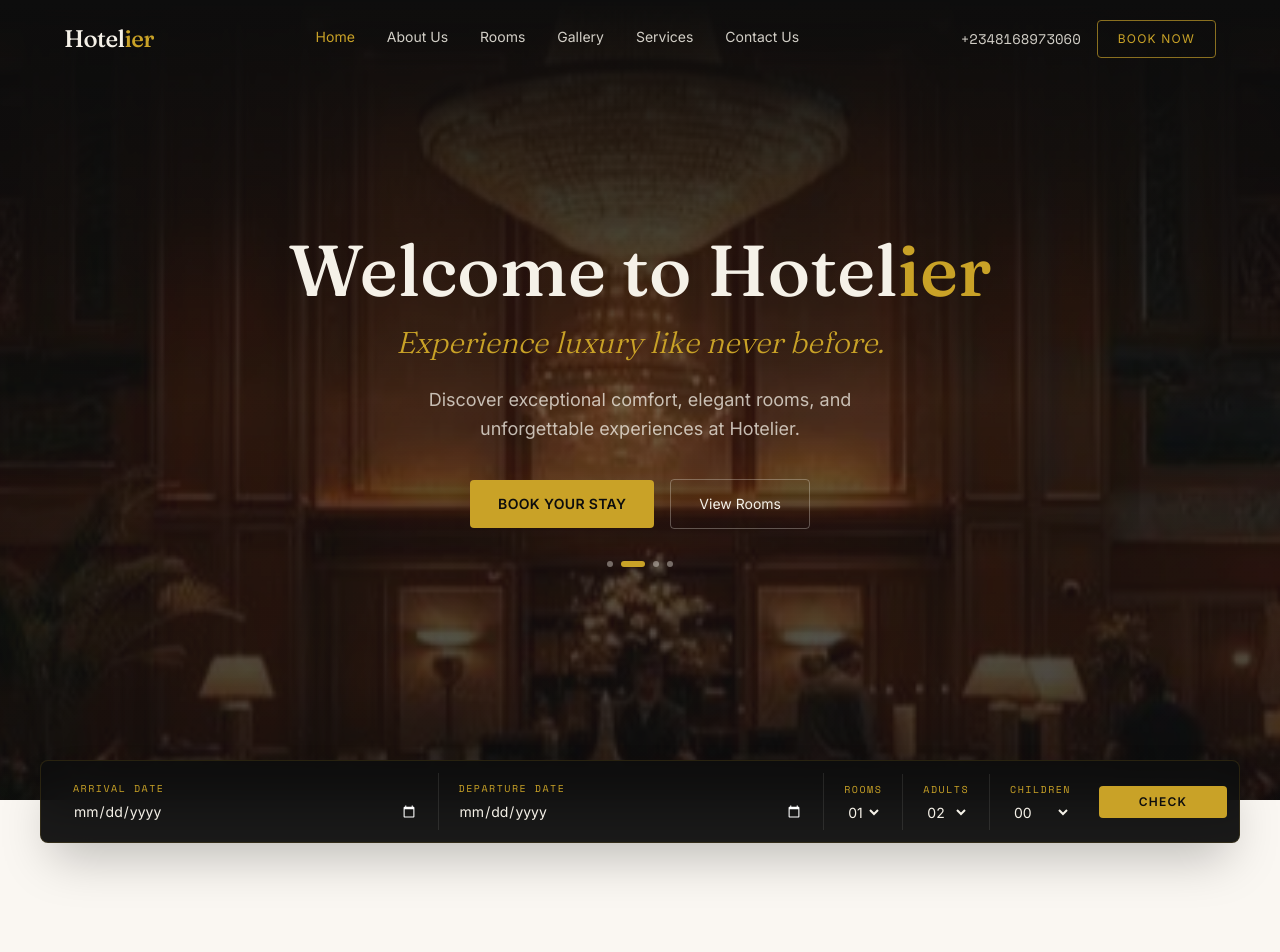
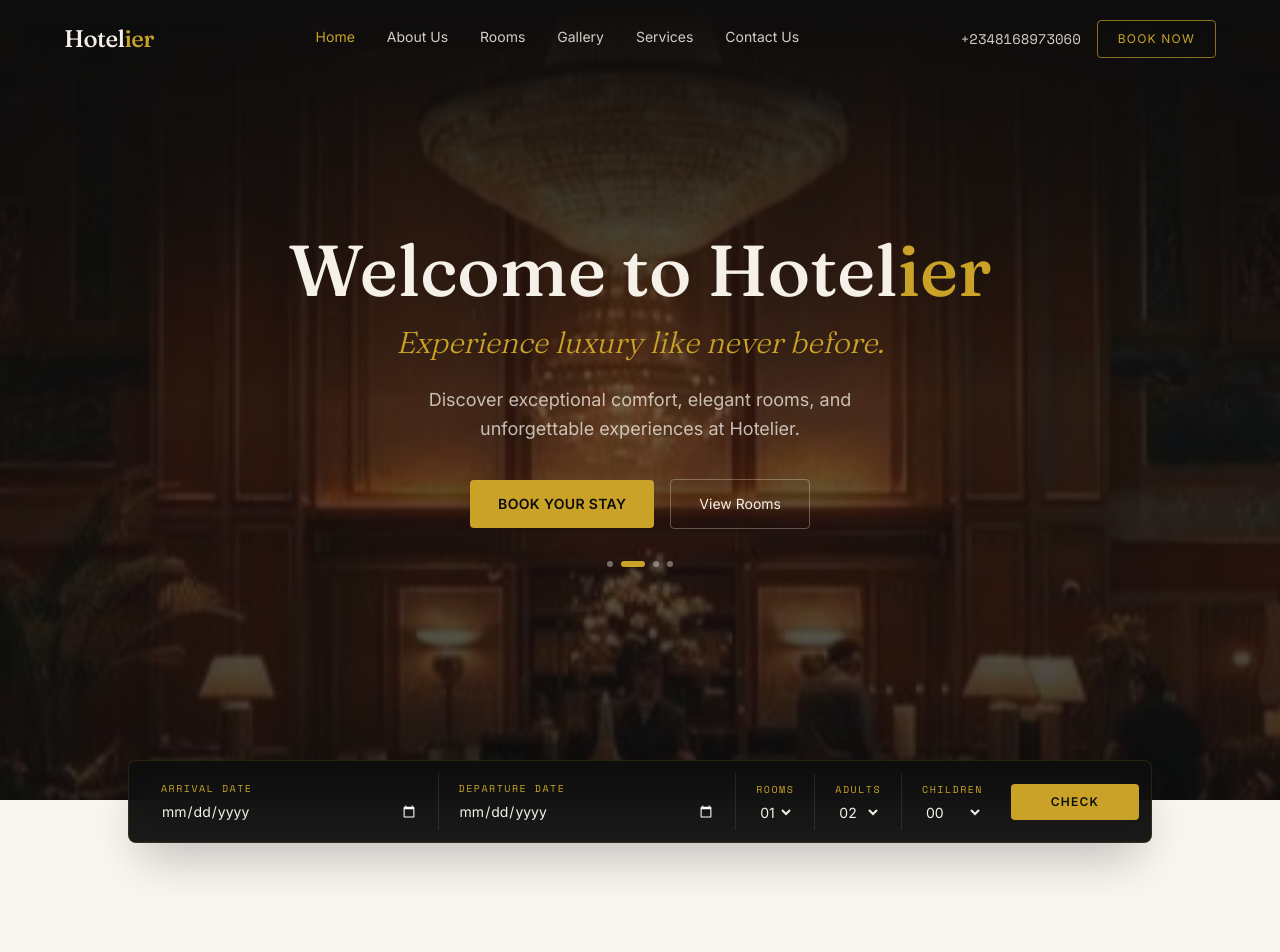
Before and after one commit to AghoghoOgbotor18/hotelier, a Next.js app: page / in a window 1280 px wide. Shown: the top 952 px of the page. Built offline with nearby package versions, Linux system fonts and the light colour scheme.

Commit message:
fix: stop search bar overlay from blocking Hero clicks by using pointer-events-auto for the actual form cards

```diff
--- a/src/app/components/Home/BookingSearchBar.jsx
+++ b/src/app/components/Home/BookingSearchBar.jsx
@@ -37,40 +37,86 @@ export default function BookingSearchBar() {
     return (
         <form
         onSubmit={handleCheck}
-        className="grid grid-cols-2 gap-x-6 gap-y-5 rounded-lg -mt-25 md:-mt-10 m-10 border border-brass/15 bg-ink/95 p-6 shadow-2xl backdrop-blur-xl sm:grid-cols-3 lg:flex lg:items-center lg:gap-0 lg:p-3"
+        className="grid grid-cols-2 gap-x-6 gap-y-5 rounded-lg border border-brass/15 bg-ink/95 p-6 shadow-2xl backdrop-blur-xl sm:grid-cols-3 lg:flex lg:items-center lg:gap-0 lg:p-3"
         >
+        {/* Arrival */}
         <label className="flex flex-col gap-1.5 lg:flex-1 lg:border-r lg:border-ivory/10 lg:px-5 lg:py-2">
             <FieldLabel>Arrival Date</FieldLabel>
-                <input type="date" required value={checkIn} onChange={(e) => setCheckIn(e.target.value)} className="bg-transparent font-sans text-sm text-ivory outline-none [color-scheme:dark]" />
+            <input
+            type="date"
+            required
+            value={checkIn}
+            onChange={(e) => setCheckIn(e.target.value)}
+            className="appearance-auto bg-transparent font-sans text-sm text-ivory outline-none [color-scheme:dark]"
+            />
         </label>
 
+        {/* Departure */}
         <label className="flex flex-col gap-1.5 lg:flex-1 lg:border-r lg:border-ivory/10 lg:px-5 lg:py-2">
             <FieldLabel>Departure Date</FieldLabel>
-                <input type="date" required min={checkIn || undefined} value={checkOut} onChange={(e) => setCheckOut(e.target.value)} className="bg-transparent font-sans text-sm text-ivory outline-none [color-scheme:dark]" />
+            <input
+            type="date"
+            required
+            min={checkIn || undefined}
+            value={checkOut}
+            onChange={(e) => setCheckOut(e.target.value)}
+            className="appearance-auto bg-transparent font-sans text-sm text-ivory outline-none [color-scheme:dark]"
+            />
         </label>
 
+        {/* Rooms */}
         <label className="flex flex-col gap-1.5 lg:border-r lg:border-ivory/10 lg:px-5 lg:py-2">
             <FieldLabel>Rooms</FieldLabel>
-                <select value={rooms} onChange={(e) => setRooms(Number(e.target.value))} className="bg-transparent font-sans text-sm text-ivory outline-none">
-                {ROOM_OPTIONS.map((n) => <option key={n} value={n} className="bg-ink text-ivory">{String(n).padStart(2, '0')}</option>)}
+            <select
+            value={rooms}
+            onChange={(e) => setRooms(Number(e.target.value))}
+            className="bg-transparent font-sans text-sm text-ivory outline-none"
+            >
+            {ROOM_OPTIONS.map((n) => (
+                <option key={n} value={n} className="bg-ink text-ivory">
+                {String(n).padStart(2, '0')}
+                </option>
+            ))}
             </select>
         </label>
 
+        {/* Adults */}
         <label className="flex flex-col gap-1.5 lg:border-r lg:border-ivory/10 lg:px-5 lg:py-2">
             <FieldLabel>Adults</FieldLabel>
-                <select value={adults} onChange={(e) => setAdults(Number(e.target.value))} className="bg-transparent font-sans text-sm text-ivory outline-none">
-                {GUEST_OPTIONS.map((n) => <option key={n} value={n} className="bg-ink text-ivory">{String(n).padStart(2, '0')}</option>)}
+            <select
+            value={adults}
+            onChange={(e) => setAdults(Number(e.target.value))}
+            className="bg-transparent font-sans text-sm text-ivory outline-none"
+            >
+            {GUEST_OPTIONS.map((n) => (
+                <option key={n} value={n} className="bg-ink text-ivory">
+                {String(n).padStart(2, '0')}
+                </option>
+            ))}
             </select>
         </label>
 
+        {/* Children */}
         <label className="flex flex-col gap-1.5 lg:px-5 lg:py-2">
             <FieldLabel>Children</FieldLabel>
-                <select value={children} onChange={(e) => setChildren(Number(e.target.value))} className="bg-transparent font-sans text-sm text-ivory outline-none">
-                {GUEST_OPTIONS.map((n) => <option key={n} value={n} className="bg-ink text-ivory">{String(n).padStart(2, '0')}</option>)}
+            <select
+            value={children}
+            onChange={(e) => setChildren(Number(e.target.value))}
+            className="bg-transparent font-sans text-sm text-ivory outline-none"
+            >
+            {GUEST_OPTIONS.map((n) => (
+                <option key={n} value={n} className="bg-ink text-ivory">
+                {String(n).padStart(2, '0')}
+                </option>
+            ))}
             </select>
         </label>
 
-            <button type="submit" className="col-span-2 rounded-sm bg-brass py-3.5 font-sans text-xs font-semibold uppercase tracking-widest text-ink transition hover:opacity-90 sm:col-span-3 lg:col-span-1 lg:ml-2 lg:h-full lg:w-32 lg:py-2">
+        {/* Check */}
+        <button
+            type="submit"
+            className="col-span-2 rounded-sm bg-brass py-2.5 font-sans text-xs font-semibold uppercase tracking-widest text-ink transition hover:opacity-90 sm:col-span-3 lg:col-span-1 lg:ml-2 lg:h-full lg:w-32"
+        >
             Check
         </button>
         </form>
--- a/src/app/page.js
+++ b/src/app/page.js
@@ -8,7 +8,13 @@ export default function Home(){
   return (
     <>
       <Hero />
-      <BookingSearchBar />
+
+      <div className="relative z-20 px-4 -mt-28 sm:-mt-28 lg:-mt-10 pointer-events-none">
+        <div className="mx-auto w-full max-w-5xl pointer-events-auto">
+          <BookingSearchBar />
+        </div>
+      </div>
+
       <About />
       <Bookings />
     </>
```
Lines whose indentation alone changed are shown as unchanged.
